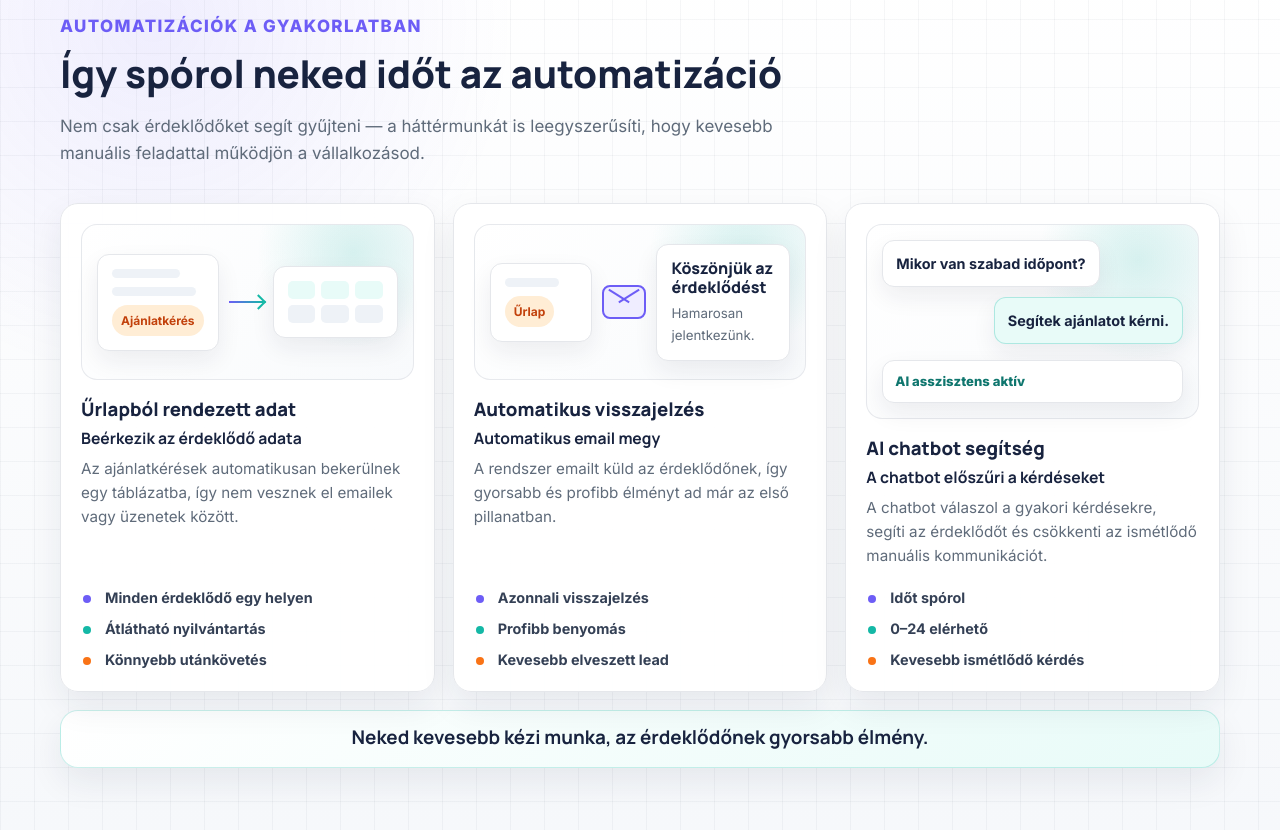
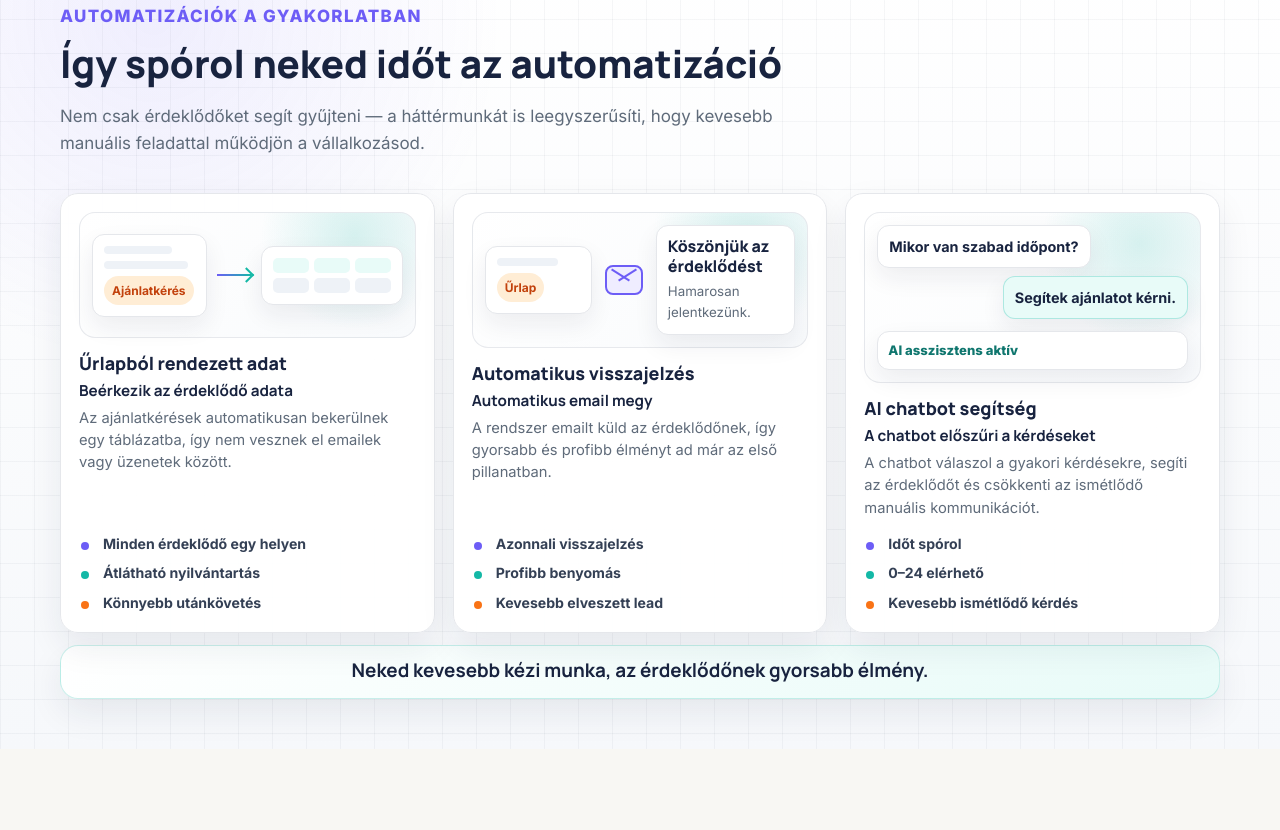
Before and after one commit to csakvarigergely-create/MG-Web-Solutions, a website: page index.html in a window 1280 px wide. Shown: the part 741-1571 px from the top of the page. Drawn offline with Linux system fonts and the light colour scheme.

Commit message:
Add files via upload

```diff
--- a/src/styles.css
+++ b/src/styles.css
@@ -503,7 +503,7 @@ p {
   background:
     radial-gradient(circle at 12% 8%, rgba(109, 93, 246, 0.1), transparent 26%),
     linear-gradient(180deg, #ffffff 0%, #f6f8fb 100%);
-  padding: 62px 0 64px;
+  padding: 52px 0 50px;
 }
 
 .automation-section::before {
@@ -524,7 +524,7 @@ p {
 
 .automation-heading {
   max-width: 840px;
-  margin-bottom: 28px;
+  margin-bottom: 22px;
 }
 
 .automation-heading h2 {
@@ -550,7 +550,7 @@ p {
   flex-direction: column;
   border: 1px solid var(--line);
   border-radius: var(--radius-lg);
-  padding: 20px;
+  padding: 18px;
   background: rgba(255, 255, 255, 0.94);
   box-shadow: var(--shadow-soft);
   transition: transform 180ms ease, box-shadow 180ms ease, border-color 180ms ease;
@@ -563,34 +563,34 @@ p {
 }
 
 .automation-card h3 {
-  margin-top: 18px;
-  margin-bottom: 7px;
-  font-size: 1.16rem;
+  margin-top: 14px;
+  margin-bottom: 6px;
+  font-size: 1.12rem;
 }
 
 .automation-card p {
-  font-size: 0.95rem;
-  line-height: 1.58;
-  margin-bottom: 18px;
+  font-size: 0.92rem;
+  line-height: 1.52;
+  margin-bottom: 14px;
 }
 
 .automation-benefit {
   display: block;
-  margin-bottom: 9px;
+  margin-bottom: 7px;
   color: var(--heading);
   font-family: var(--font-heading);
-  font-size: 0.98rem;
+  font-size: 0.95rem;
   line-height: 1.25;
 }
 
 .automation-visual {
   position: relative;
   display: grid;
-  min-height: 156px;
+  min-height: 126px;
   align-items: center;
   border: 1px solid rgba(229, 231, 235, 0.9);
   border-radius: 16px;
-  padding: 15px;
+  padding: 12px;
   background:
     radial-gradient(circle at 82% 18%, rgba(20, 184, 166, 0.16), transparent 32%),
     linear-gradient(135deg, #ffffff, #f8fafc);
@@ -614,12 +614,12 @@ p {
 
 .mini-form {
   display: grid;
-  gap: 9px;
-  padding: 14px;
+  gap: 7px;
+  padding: 11px;
 }
 
 .mini-form span {
-  height: 9px;
+  height: 8px;
   border-radius: 999px;
   background: var(--muted-light);
 }
@@ -636,7 +636,7 @@ p {
   display: inline-flex;
   width: fit-content;
   border-radius: 999px;
-  padding: 6px 9px;
+  padding: 5px 8px;
   background: #ffedd5;
   color: #c2410c;
   font-size: 0.75rem;
@@ -667,12 +667,12 @@ p {
 .mini-sheet {
   display: grid;
   grid-template-columns: repeat(3, 1fr);
-  gap: 6px;
-  padding: 14px;
+  gap: 5px;
+  padding: 11px;
 }
 
 .mini-sheet span {
-  height: 18px;
+  height: 15px;
   border-radius: 5px;
   background: #eef2f7;
 }
@@ -690,8 +690,8 @@ p {
 
 .mail-icon {
   position: relative;
-  width: 44px;
-  height: 34px;
+  width: 38px;
+  height: 30px;
   place-self: center;
   border: 2px solid var(--violet);
   border-radius: 8px;
@@ -701,8 +701,8 @@ p {
 .mail-icon::before,
 .mail-icon::after {
   position: absolute;
-  top: 8px;
-  width: 24px;
+  top: 7px;
+  width: 21px;
   height: 2px;
   background: var(--violet);
   content: "";
@@ -720,8 +720,8 @@ p {
 
 .email-preview {
   display: grid;
-  gap: 6px;
-  padding: 14px;
+  gap: 5px;
+  padding: 11px;
 }
 
 .email-preview span {
@@ -737,12 +737,12 @@ p {
 
 .chat-preview {
   align-content: center;
-  gap: 10px;
+  gap: 8px;
 }
 
 .chat-bubble {
   max-width: 86%;
-  padding: 11px 13px;
+  padding: 9px 11px;
   color: var(--heading);
   font-size: 0.9rem;
   font-weight: 700;
@@ -759,8 +759,8 @@ p {
 }
 
 .chat-input {
-  margin-top: 6px;
-  padding: 10px 12px;
+  margin-top: 4px;
+  padding: 8px 10px;
   color: #0f766e;
   font-size: 0.82rem;
   font-weight: 800;
@@ -768,7 +768,7 @@ p {
 
 .benefit-list {
   display: grid;
-  gap: 8px;
+  gap: 7px;
   margin: auto 0 0;
   padding: 0;
   list-style: none;
@@ -778,7 +778,7 @@ p {
   position: relative;
   padding-left: 24px;
   color: #344055;
-  font-size: 0.9rem;
+  font-size: 0.88rem;
   font-weight: 700;
 }
 
@@ -802,10 +802,10 @@ p {
 }
 
 .automation-summary {
-  margin-top: 18px;
+  margin-top: 12px;
   border: 1px solid rgba(20, 184, 166, 0.22);
   border-radius: var(--radius-lg);
-  padding: 15px 20px;
+  padding: 13px 18px;
   background: linear-gradient(135deg, #ffffff, var(--teal-soft));
   box-shadow: var(--shadow-soft);
   text-align: center;
@@ -1235,7 +1235,7 @@ address,
   }
 
   .automation-section {
-    padding: 58px 0 60px;
+    padding: 48px 0 50px;
   }
 
   .hero-mockup {
@@ -1321,11 +1321,11 @@ address,
   }
 
   .automation-section {
-    padding: 48px 0 50px;
+    padding: 42px 0 44px;
   }
 
   .automation-heading {
-    margin-bottom: 24px;
+    margin-bottom: 20px;
   }
 
   .automation-heading h2 {
@@ -1350,13 +1350,17 @@ address,
     padding: 22px;
   }
 
+  .automation-card {
+    padding: 20px;
+  }
+
   .automation-visual {
-    min-height: 140px;
-    padding: 13px;
+    min-height: 118px;
+    padding: 12px;
   }
 
   .automation-card p {
-    font-size: 0.94rem;
+    font-size: 0.92rem;
   }
 
   .form-to-sheet,
```
Also changed, not shown: dist/src/styles.css.
